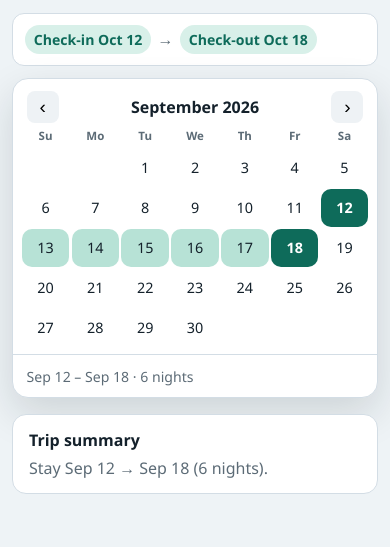
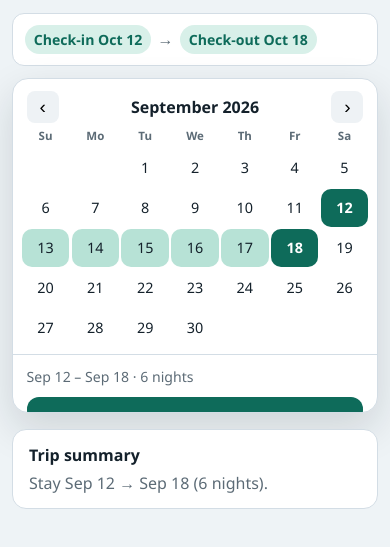
Before and after one commit to GOVINDDIXIT/range-kit, a plain HTML site: page index.html in a window 390 px wide. Shown: the part 131-678 px from the top of the page. Drawn offline with Linux system fonts and the light colour scheme.

Commit message:
Tune popover height so Apply is partially clipped at 390px.

```diff
--- a/styles.css
+++ b/styles.css
@@ -230,6 +230,6 @@ h1 {
   }
 
   .popover {
-    max-height: 320px;
+    max-height: 335px;
   }
 }
```
